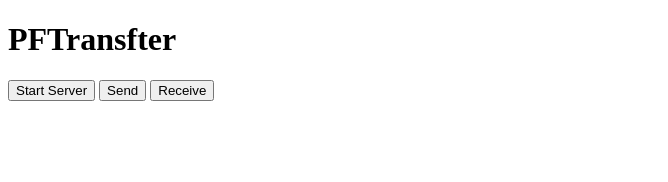
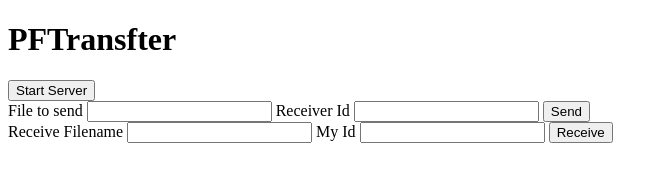
Before and after one commit to MacroChip/PFTransfer, an Electron app: page static/index.html in a window 800 px wide. Shown: the whole page, without its empty margins (0-668 px from the left). Drawn offline with Linux system fonts and the light colour scheme; no server answers.

Commit message:
Gui takes user input

```diff
--- a/src/client.ts
+++ b/src/client.ts
@@ -4,6 +4,7 @@ import * as Peer from 'simple-peer';
 import * as wrtc from 'wrtc';
 
 const send = (filename: string, recipient: string, server: string, callback?: Function) => {
+    console.log(`sending ${filename} to ${recipient}`);
     const socket = socketio.connect(server);
     socket.emit('sender', recipient);
     var p = new Peer({ initiator: true, trickle: true, wrtc: wrtc })
@@ -37,6 +38,7 @@ const send = (filename: string, recipient: string, server: string, callback?: Fu
 };
 
 const receive = (overwriteFilename: string, identity: string, server: string, callback: (err: NodeJS.ErrnoException) => void) => {
+    console.log(`receiving ${overwriteFilename} as ${identity}`);
     const socket = socketio.connect(server);
     socket.emit('receiver', identity);
     var p = new Peer({ initiator: false, trickle: true, wrtc: wrtc })
--- a/src/ui/ui.ts
+++ b/src/ui/ui.ts
@@ -6,12 +6,12 @@ document.addEventListener("DOMContentLoaded", (event) => {
         server.start();
     });
     document.getElementById("send").addEventListener("click", () => {
-        client.send("text.txt", "xdboi", 'http://localhost:8080', (error) => {
+        client.send((<HTMLInputElement>document.getElementById("sendFilename")).value, (<HTMLInputElement>document.getElementById("receiverId")).value, 'http://localhost:8080', (error) => {
             console.log("done", error);
         });
     });
     document.getElementById("receive").addEventListener("click", () => {
-        client.receive("fdsx.txt", "xdboi", 'http://localhost:8080', (error) => {
+        client.receive((<HTMLInputElement>document.getElementById("receiveFilename")).value, (<HTMLInputElement>document.getElementById("myId")).value, 'http://localhost:8080', (error) => {
             console.log("done", error);
         });
     });
--- a/static/index.html
+++ b/static/index.html
@@ -6,9 +6,23 @@
   </head>
   <body>
     <h1>PFTransfter</h1>
-    <button id="startServer">Start Server</button>
-    <button id="send">Send</button>
-    <button id="receive">Receive</button>
+    <div>
+      <button id="startServer">Start Server</button>
+    </div>
+    <div>
+      <label for="sendFilename">File to send</label>
+      <input id="sendFilename" type="text" />
+      <label for="receiverId">Receiver Id</label>
+      <input id="receiverId" type="text" />
+      <button id="send">Send</button>
+    </div>
+    <div>
+      <label for="receiveFilename">Receive Filename</label>
+      <input id="receiveFilename" type="text" />
+      <label for="myId">My Id</label>
+      <input id="myId" type="text" />
+      <button id="receive">Receive</button>
+    </div>
   </body>
   <script>
     require("../dist/ui/ui.js");
```
